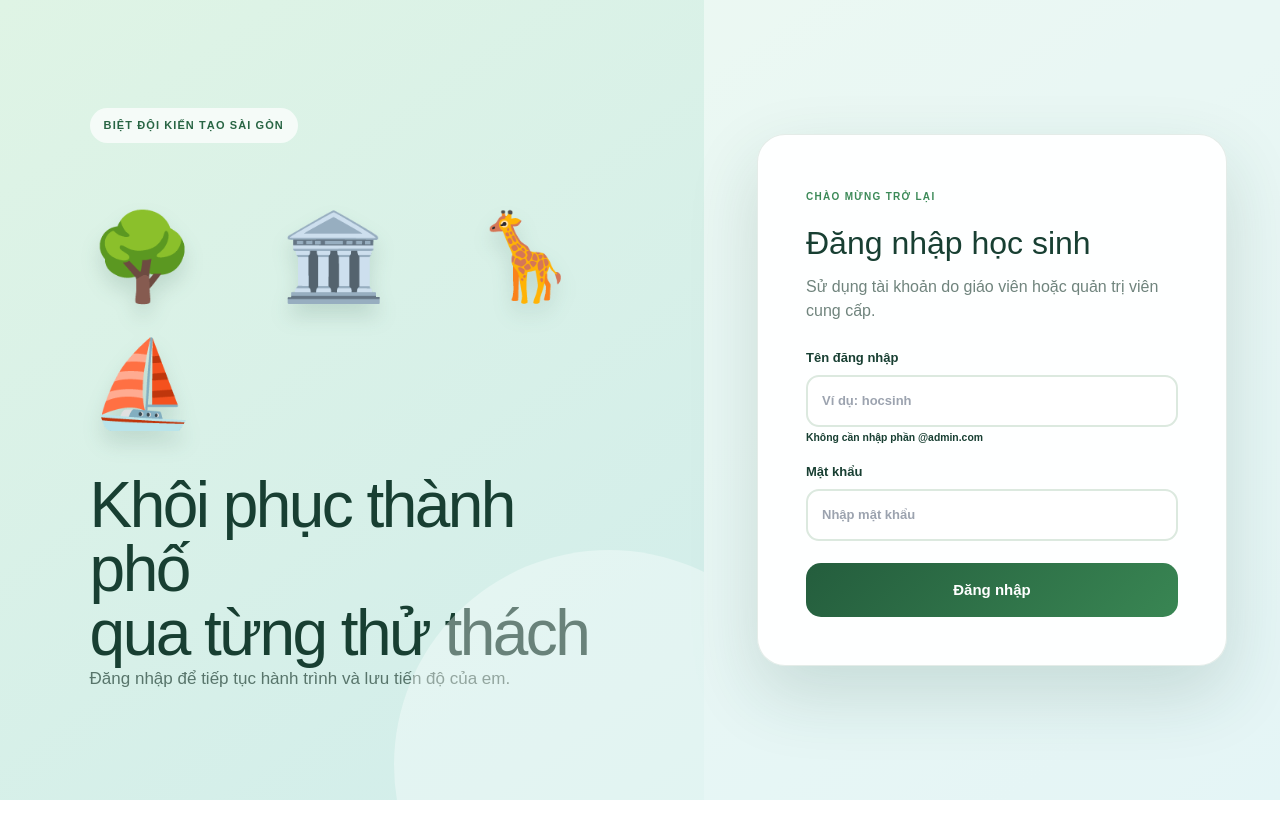
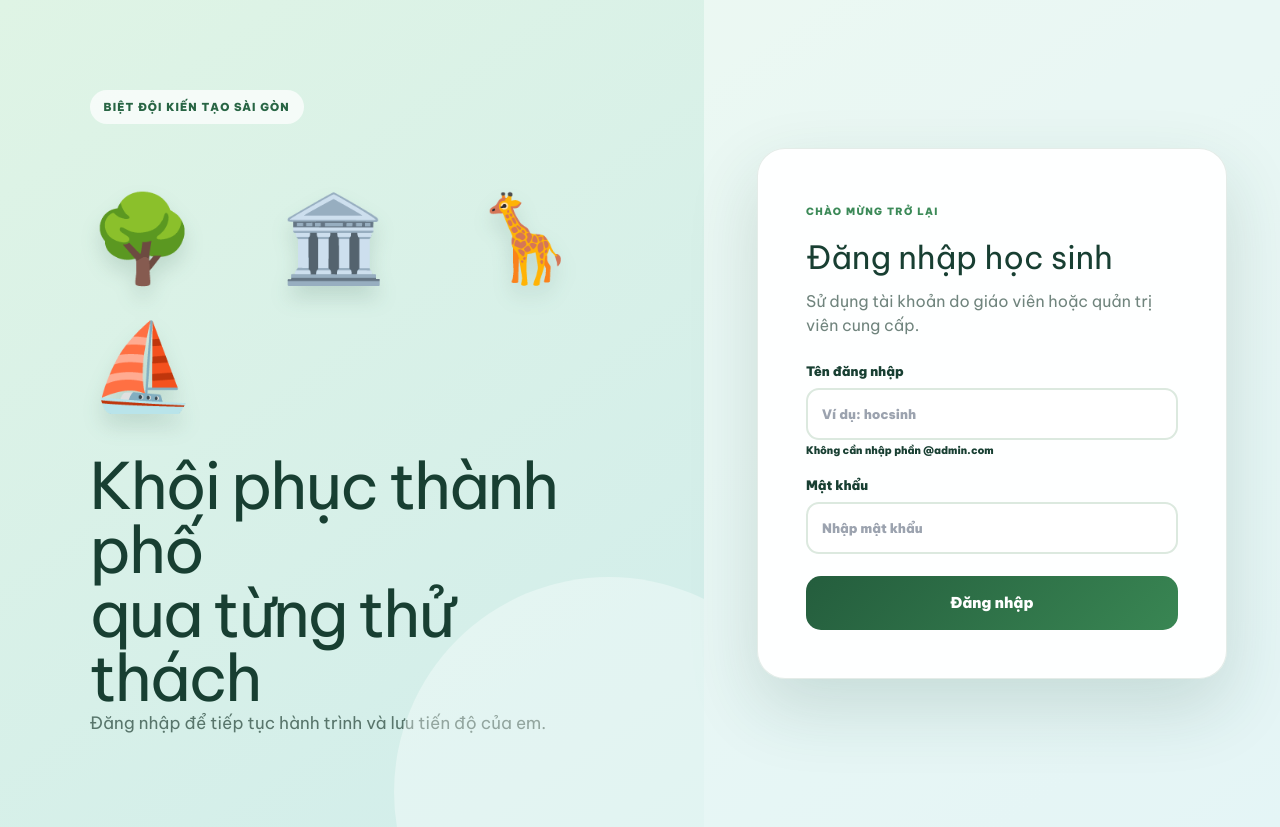
Before and after one commit to DimpTheSank/NCKHGDTH, a Next.js app: page /dang-nhap in a window 1280 px wide. Before the commit the page ends 800 px from the top, so only its background shows below. Built offline with nearby package versions, Linux system fonts and the light colour scheme; no server answers.

Commit message:
style: inherit Vietnamese font on login

```diff
--- a/app/dang-nhap/login.module.css
+++ b/app/dang-nhap/login.module.css
@@ -4,7 +4,7 @@
   grid-template-columns: minmax(0,1.1fr) minmax(420px,.9fr);
   color: #183f32;
   background: linear-gradient(145deg,#dff4e5,#cdebed);
-  font-family: Arial,Helvetica,sans-serif;
+  font-family: var(--font-be-vietnam), "Segoe UI", Arial, sans-serif;
 }
 .visual {
   padding: clamp(42px,7vw,100px);
```
